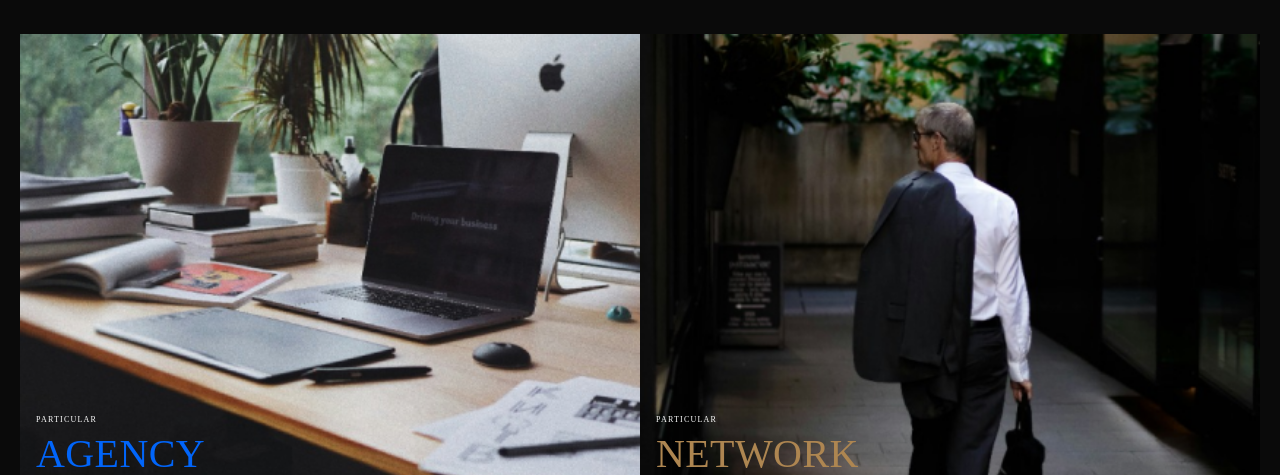
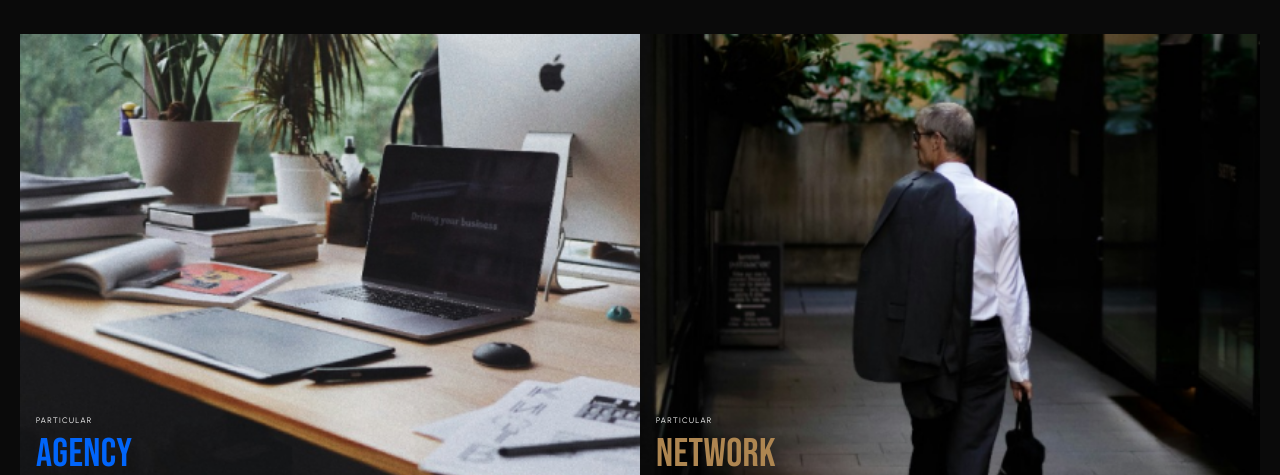
Before and after one commit to ParticularAgency/landing-page, a plain HTML site: page index.html in a window 1280 px wide. Shown: the part 325-800 px from the top of the page. Drawn offline with Linux system fonts and the light colour scheme.

Commit message:
feat: :lipstick: Add font

```diff
--- a/index.html
+++ b/index.html
@@ -5,6 +5,9 @@
     <meta charset="UTF-8" />
     <meta name="viewport" content="width=device-width, initial-scale=1.0" />
     <title>By Particular Agency</title>
+    <link rel="preconnect" href="https://fonts.googleapis.com">
+    <link rel="preconnect" href="https://fonts.gstatic.com" crossorigin>
+    <link href="https://fonts.googleapis.com/css2?family=Bebas+Neue&family=Urbanist:ital,wght@0,100..900;1,100..900&display=swap" rel="stylesheet">
     <link rel="stylesheet" href="style.css" />
 </head>
 
--- a/style.css
+++ b/style.css
@@ -4,6 +4,7 @@ body {
   margin: 0 auto;
   margin-top: 200px;
   padding: 20px;
+  font-family: "Urbanist", sans-serif;
 }
 
 a {
@@ -44,6 +45,7 @@ section {
 
 .box h3 {
   font-size: 40px;
+  font-family: "Bebas Neue", sans-serif;
   font-weight: 400;
   line-height: 40px;
   letter-spacing: 0.01em;
```
